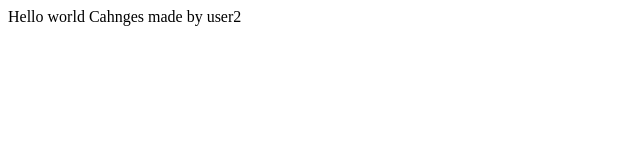
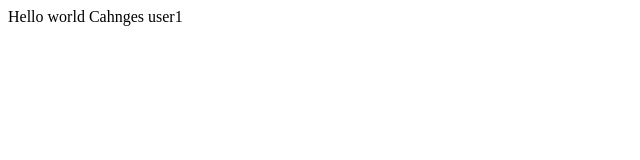
Before and after one commit to shashankPkulkarni/hello-world, a plain HTML site: page index.html in a window 1280 px wide. Shown: the full height of the page, 0-640 px from the left. Drawn offline with Linux system fonts and the light colour scheme.

Commit message:
Changes by user1

```diff
--- a/index.html
+++ b/index.html
@@ -1,5 +1,5 @@
 <!DOCTYPE html>
     <body>
-        <span>Hello world Cahnges made by user2</span>
+        <span>Hello world Cahnges user1</span>
     </body>
 </html>
```
